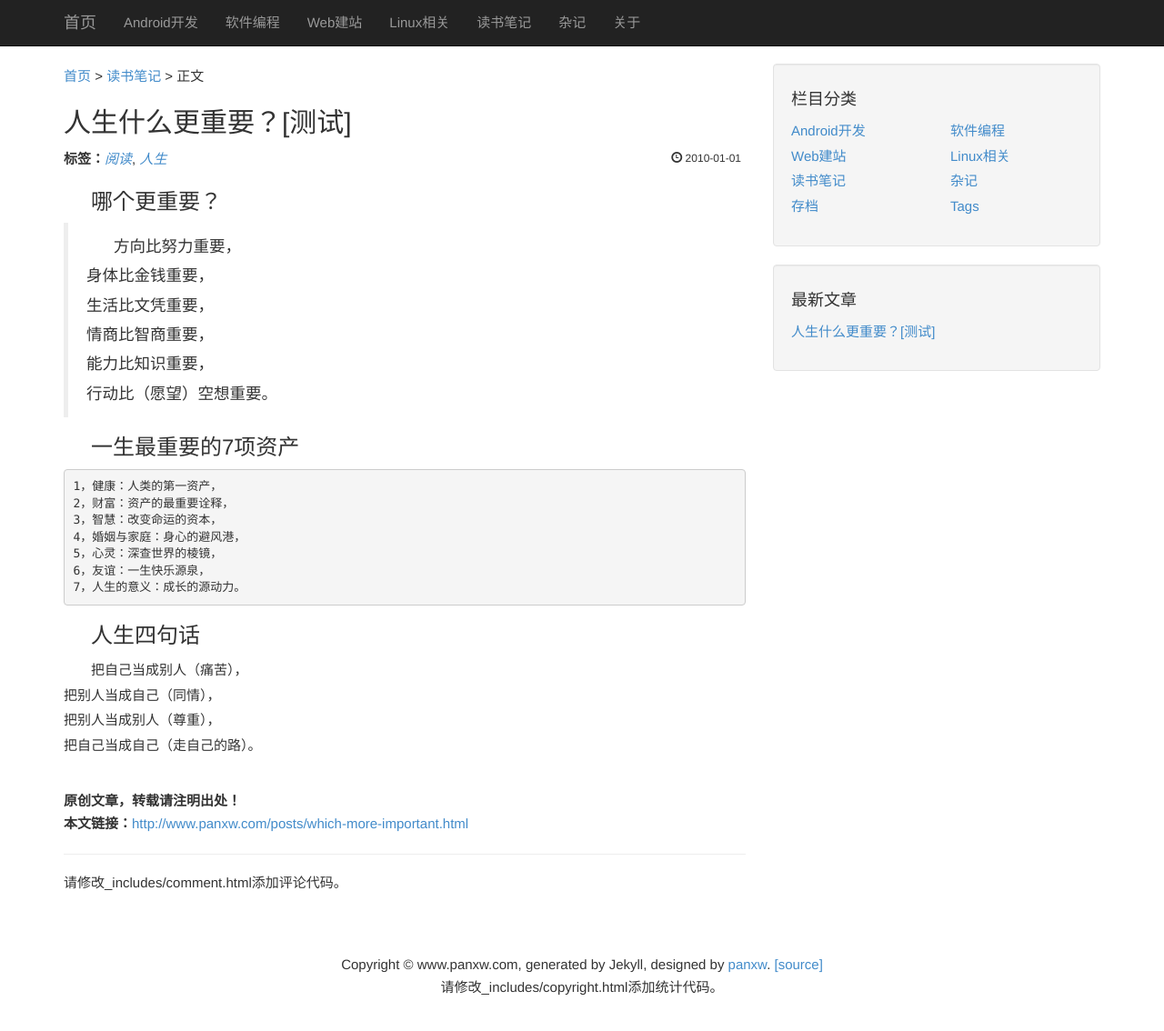
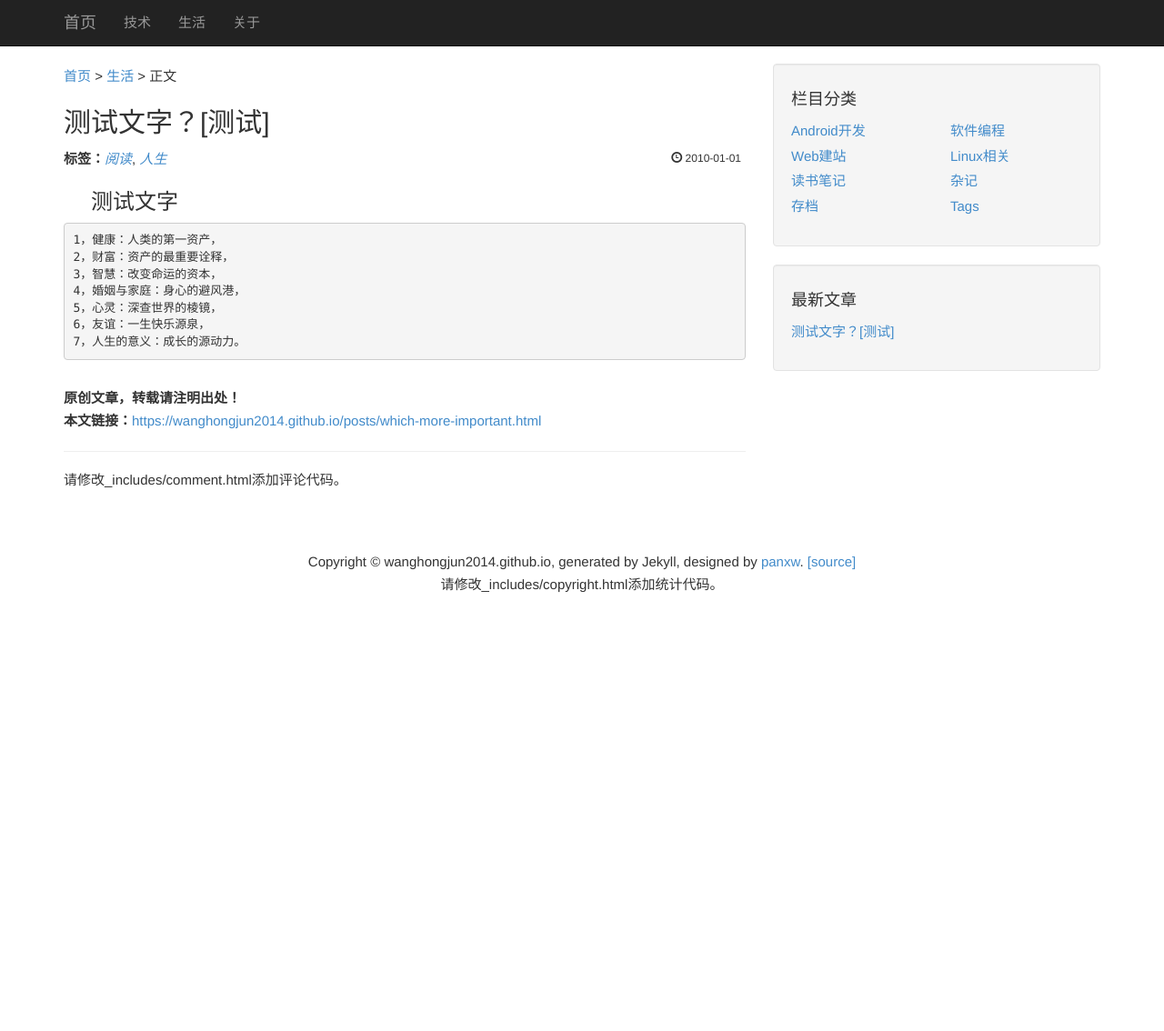
Before and after one commit to wanghongjun2014/wanghongjun2014.github.io, a Jekyll site: the page built from _posts/2010-01-01-which-more-important.markdown, in a window 1280 px wide and 1146 px high. Shown: the top 1134 px of the window at 91% size. Built offline with Jekyll 4.4.1, drawn with Linux system fonts in a browser that asks for light colours.

Commit message:
modify text

````diff
--- a/_config.yml
+++ b/_config.yml
@@ -3,19 +3,15 @@ highlighter: pygments
 permalink: /posts/:title.html
 excerpt_separator: "<!-- more -->"
 
-github: panxw
-author: "潘学文"
-email: winfirm#163.com
-name: "潘学文个人博客"
-url: http://www.panxw.com
-domain: www.panxw.com
+github: wanghongjun2014
+author: "王洪军"
+email: wanghongjun2014#163.com
+name: "王洪军个人博客"
+url: https://wanghongjun2014.github.io
+domain: wanghongjun2014.github.io
 all_categories: [
-["android", "Android开发","/posts/android.html"],
-["program", "软件编程","/posts/program.html"],
-["web", "Web建站","/posts/web.html"],
-["linux", "Linux相关","/posts/linux.html"],
-["read", "读书笔记","/posts/read.html"],
-["other", "杂记","/posts/other.html"],
+["android", "技术","/posts/android.html"],
+["read", "生活","/posts/read.html"],
 ["about", "关于","/about.html"]
 ]
 
--- a/_posts/2010-01-01-which-more-important.markdown
+++ b/_posts/2010-01-01-which-more-important.markdown
@@ -1,20 +1,11 @@
 ---
 layout: post
 category: "read"
-title:  "人生什么更重要？[测试]"
+title:  "测试文字？[测试]"
 tags: [阅读,人生]
 ---
-### 哪个更重要？
 
->方向比努力重要，
->身体比金钱重要，
->生活比文凭重要，
->情商比智商重要，
->能力比知识重要，
->行动比（愿望）空想重要。
-
-
-### 一生最重要的7项资产
+### 测试文字
 ```
 1，健康：人类的第一资产，
 2，财富：资产的最重要诠释，
@@ -24,10 +15,3 @@ tags: [阅读,人生]
 6，友谊：一生快乐源泉，
 7，人生的意义：成长的源动力。
 ```
-
-### 人生四句话
-
-把自己当成别人（痛苦），
-把别人当成自己（同情），
-把别人当成别人（尊重），
-把自己当成自己（走自己的路）。
````
Also changed, not shown: 16 other files.
